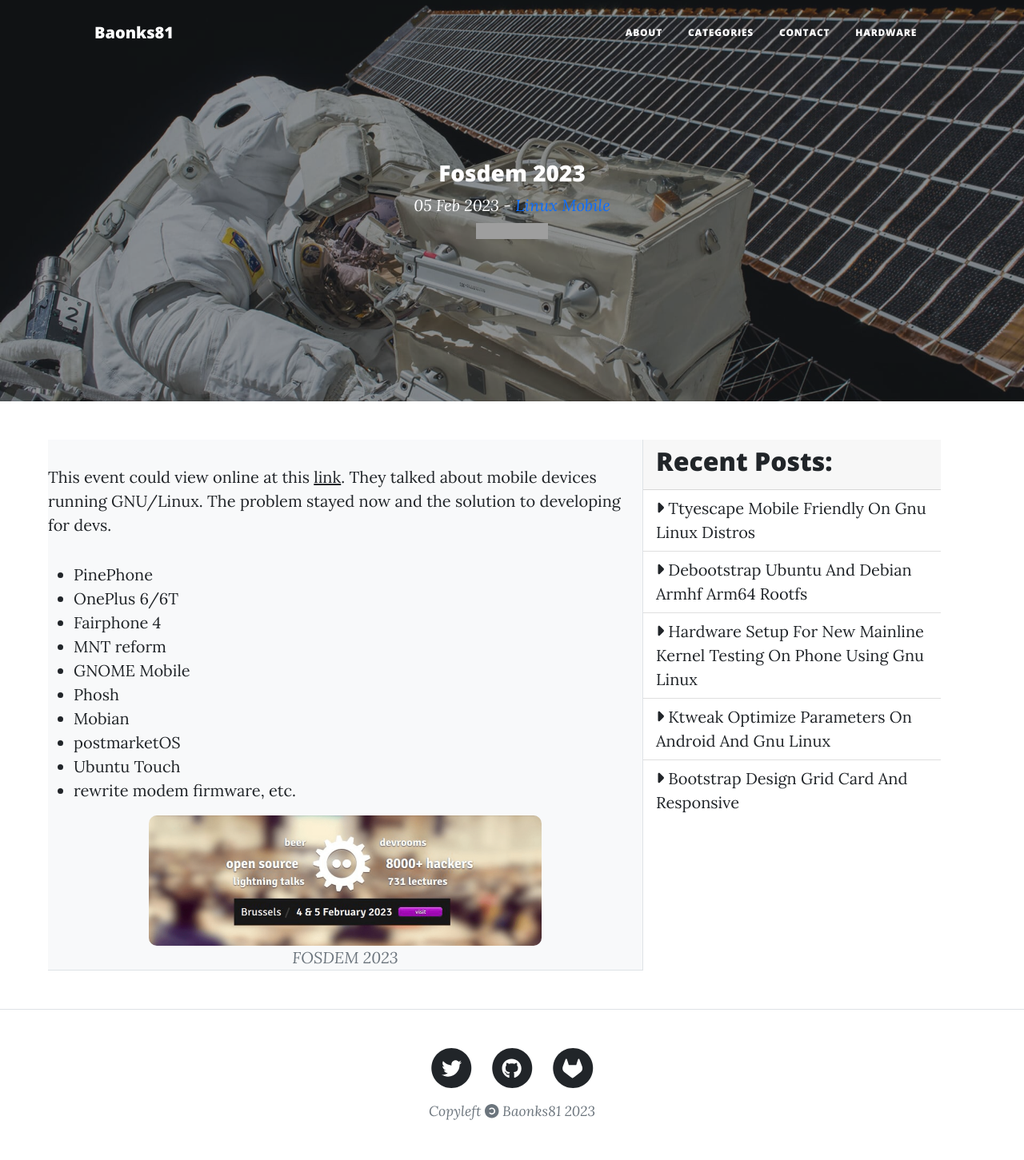
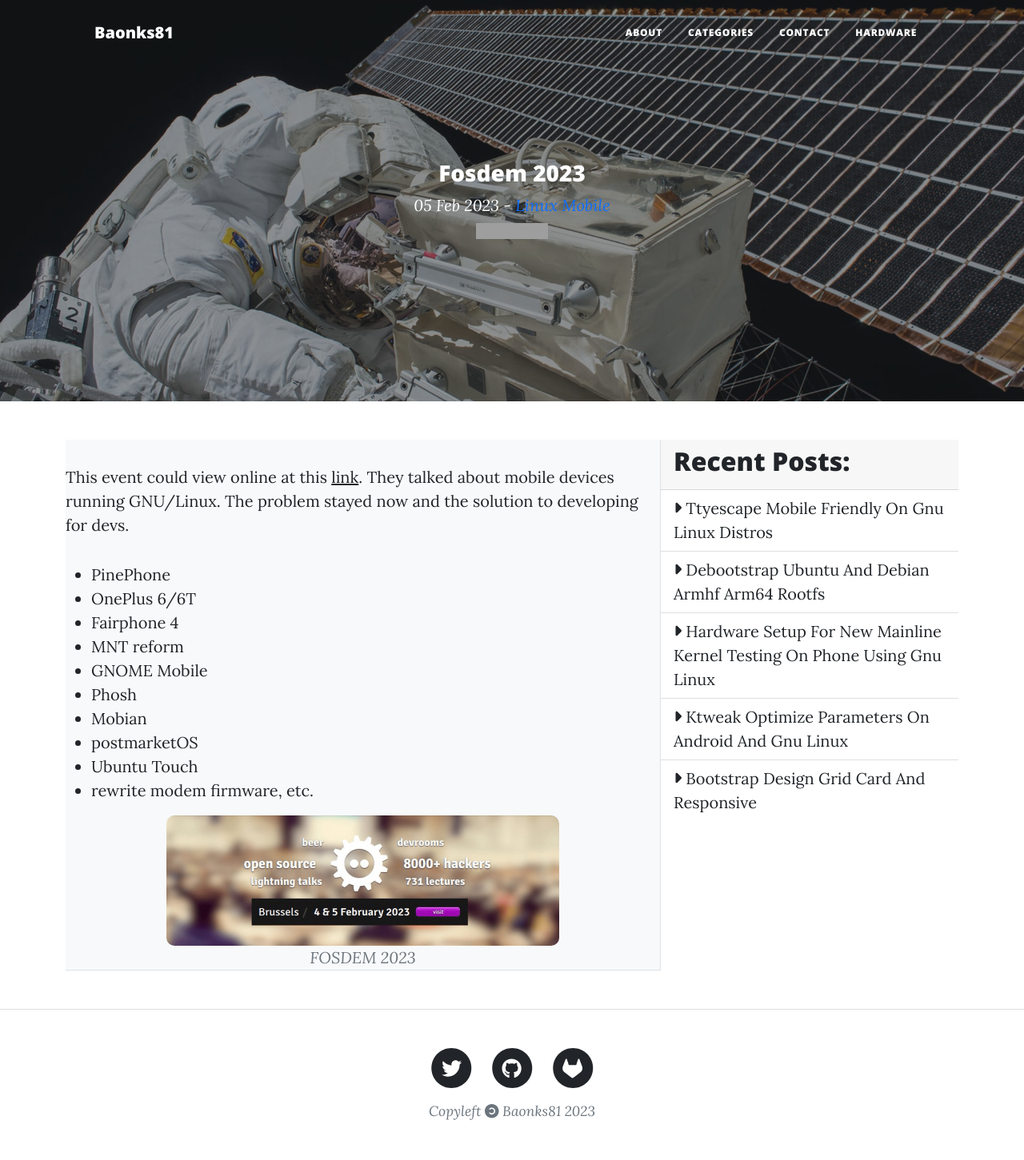
Before and after one commit to Baonks81/baonks81.github.io, a Jekyll site: the page built from _posts/2023-02-05-FOSDEM-2023.md, in a window 1280 px wide. Shown: the whole page at 80% size. Built offline with Jekyll 4.4.1, drawn with Linux system fonts in a browser that asks for light colours; nearby versions of some CDN libraries; library files that are not in the unit come from our copies; grey boxes are pictures that could not be loaded.

Commit message:
Update post.html

```diff
--- a/_layouts/post.html
+++ b/_layouts/post.html
@@ -17,7 +17,7 @@
         <div class="row gx-4 gx-lg-5 justify-content-center">
           <div class="col-md-10 col-lg-8 col-xl-7" -->
 
-     <div class="container mx-5 my-5">
+     <div class="container my-5">
         <div class="row row-cols-lg-2 g-0">
            <div class="col-lg-8 border-bottom border-end bg-light">
 
```
